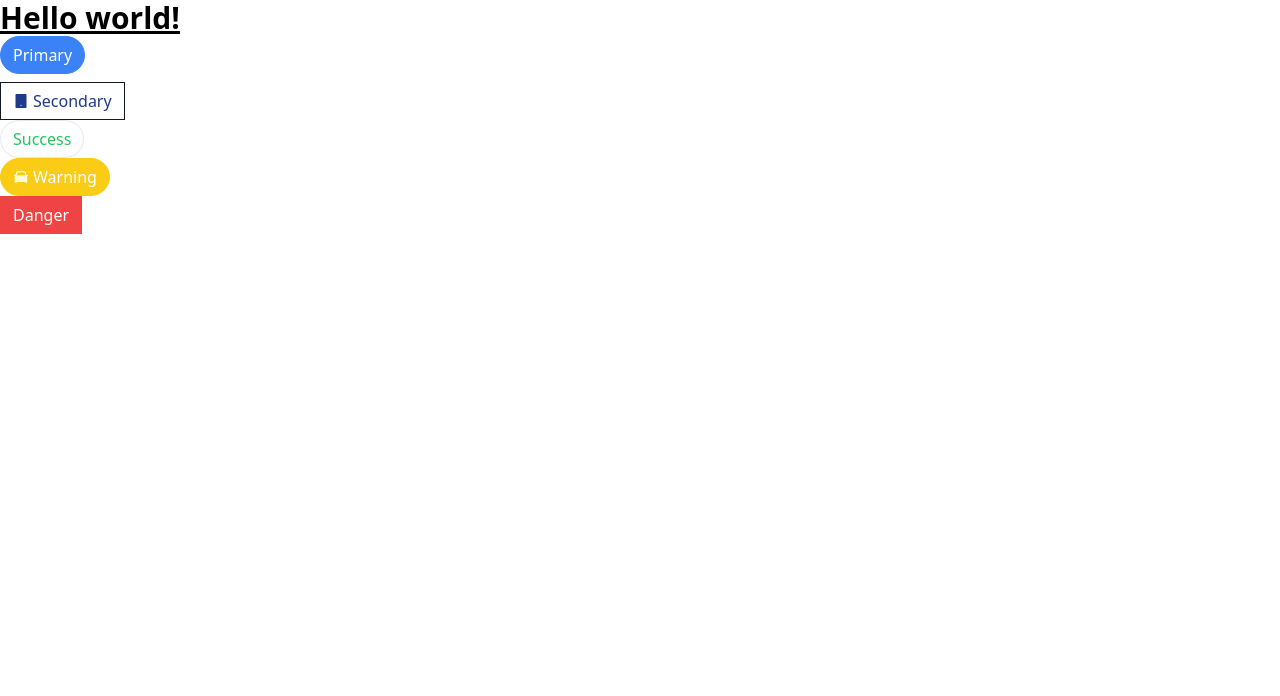
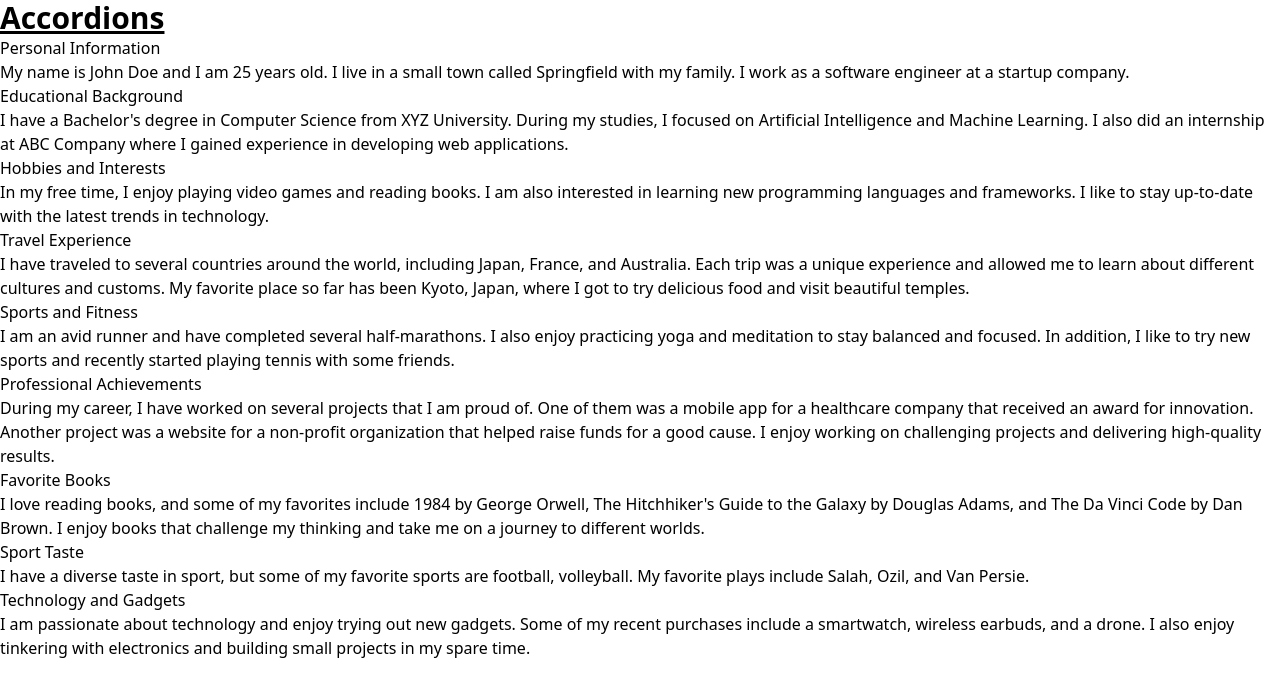
Before and after one commit to AhmedHafez1/compos, a JavaScript app: page / in a window 1280 px wide. Shown: the top 696 px of the page. Built offline with nearby package versions, Linux system fonts and the light colour scheme; the HTML template or start-up script is replaced by a standard one.

Commit message:
added accordion component

```diff
--- a/src/App.js
+++ b/src/App.js
@@ -1,38 +1,74 @@
-import Button from './components/Button';
-import { AiTwotoneCar } from 'react-icons/ai';
-import { AiFillTablet } from 'react-icons/ai';
+import Accordion from './components/Accordion';
 
 function App() {
   return (
     <div>
-      <h1 className="text-3xl font-bold underline">Hello world!</h1>
+      <h1 className="text-3xl font-bold underline">Accordions</h1>
       <div>
-        <Button classes="mb-2" primary rounded>
-          Primary
-        </Button>
+        <Accordion items={list1}></Accordion>
       </div>
       <div>
-        <Button secondary outline>
-          <AiFillTablet />
-          Secondary
-        </Button>
+        <Accordion items={list2}></Accordion>
       </div>
       <div>
-        <Button success outline rounded>
-          Success
-        </Button>
-      </div>
-      <div>
-        <Button warning rounded>
-          <AiTwotoneCar />
-          Warning
-        </Button>
-      </div>
-      <div>
-        <Button danger>Danger</Button>
+        <Accordion items={list3}></Accordion>
       </div>
     </div>
   );
 }
 
 export default App;
+
+const list1 = [
+  {
+    label: 'Personal Information',
+    content:
+      'My name is John Doe and I am 25 years old. I live in a small town called Springfield with my family. I work as a software engineer at a startup company.',
+  },
+  {
+    label: 'Educational Background',
+    content:
+      "I have a Bachelor's degree in Computer Science from XYZ University. During my studies, I focused on Artificial Intelligence and Machine Learning. I also did an internship at ABC Company where I gained experience in developing web applications.",
+  },
+  {
+    label: 'Hobbies and Interests',
+    content:
+      'In my free time, I enjoy playing video games and reading books. I am also interested in learning new programming languages and frameworks. I like to stay up-to-date with the latest trends in technology.',
+  },
+];
+
+const list2 = [
+  {
+    label: 'Travel Experience',
+    content:
+      'I have traveled to several countries around the world, including Japan, France, and Australia. Each trip was a unique experience and allowed me to learn about different cultures and customs. My favorite place so far has been Kyoto, Japan, where I got to try delicious food and visit beautiful temples.',
+  },
+  {
+    label: 'Sports and Fitness',
+    content:
+      'I am an avid runner and have completed several half-marathons. I also enjoy practicing yoga and meditation to stay balanced and focused. In addition, I like to try new sports and recently started playing tennis with some friends.',
+  },
+  {
+    label: 'Professional Achievements',
+    content:
+      'During my career, I have worked on several projects that I am proud of. One of them was a mobile app for a healthcare company that received an award for innovation. Another project was a website for a non-profit organization that helped raise funds for a good cause. I enjoy working on challenging projects and delivering high-quality results.',
+  },
+];
+
+const list3 = [
+  {
+    label: 'Favorite Books',
+    content:
+      "I love reading books, and some of my favorites include 1984 by George Orwell, The Hitchhiker's Guide to the Galaxy by Douglas Adams, and The Da Vinci Code by Dan Brown. I enjoy books that challenge my thinking and take me on a journey to different worlds.",
+  },
+  {
+    label: 'Sport Taste',
+    content:
+      'I have a diverse taste in sport, but some of my favorite sports are football, volleyball. My favorite plays include Salah, Ozil, and Van Persie.',
+  },
+  {
+    label: 'Technology and Gadgets',
+    content:
+      'I am passionate about technology and enjoy trying out new gadgets. Some of my recent purchases include a smartwatch, wireless earbuds, and a drone. I also enjoy tinkering with electronics and building small projects in my spare time.',
+  },
+];
--- /dev/null
+++ b/src/components/Accordion.js
@@ -0,0 +1,14 @@
+const Accordion = ({ items }) => {
+  const renderedItems = items.map(({ label, content }, i) => {
+    return (
+      <div key={i}>
+        <h4>{label}</h4>
+        <p>{content}</p>
+      </div>
+    );
+  });
+
+  return renderedItems;
+};
+
+export default Accordion;
```
